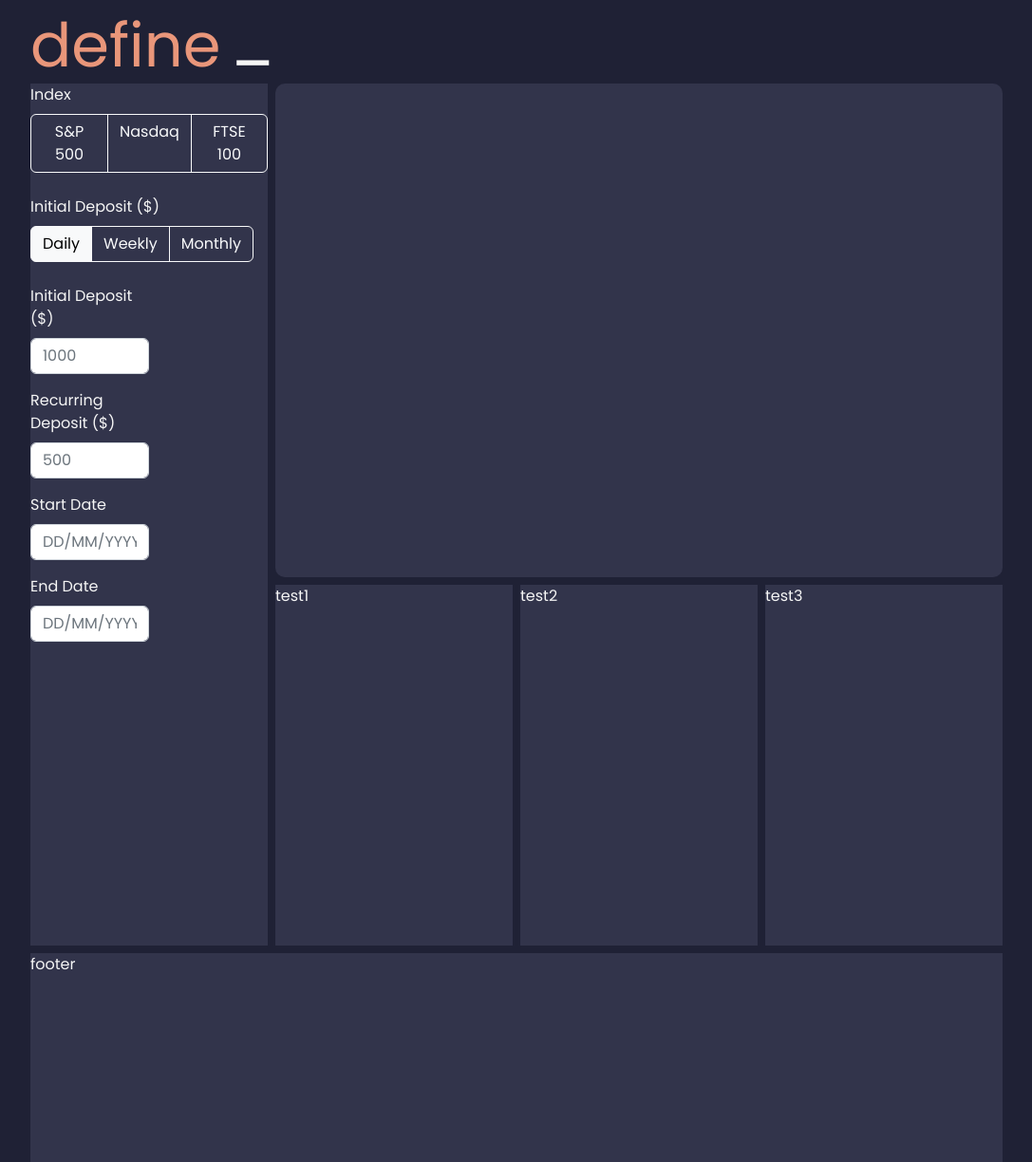
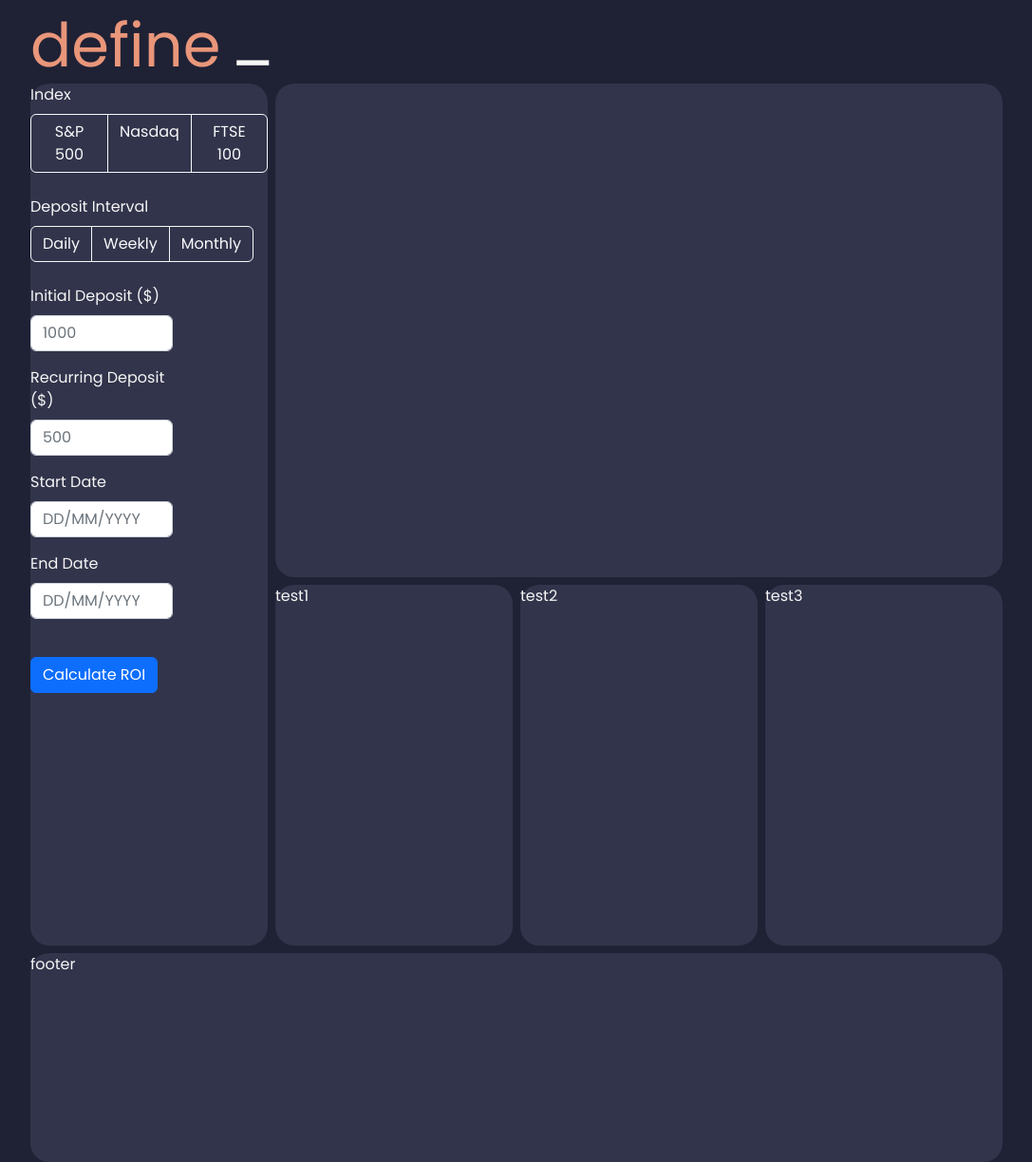
Before and after one commit to zainansarii/roi, a Flask app: template templates/index.html in a window 1280 px wide. Shown: the whole page at 95% size, without its empty margins (96-1183 px from the left). Run offline with Flask 2, Linux system fonts and the light colour scheme; the template is opened without the code that fills it, so the values that code supplies are empty; a map, chart or similar area stays blank; some libraries are stand-ins or nearby versions.

Commit message:
get data from bootstrap form

```diff
--- a/static/style.css
+++ b/static/style.css
@@ -28,32 +28,37 @@ header {
 
 main {
   background-color: #32344b;
-  border-radius: 10px;
+  border-radius: 20px;
   grid-area: main;
 }
 
 #sidebar {
   background-color: #32344b;
+  border-radius: 20px;
   grid-area: sidebar;
 }
 
 #sum1 {
   background-color: #32344b;
+  border-radius: 20px;
   grid-area: sum1;
 }
 
 #sum2 {
   background-color: #32344b;
+  border-radius: 20px;
   grid-area: sum2;
 }
 
 #sum3 {
   background-color: #32344b;
+  border-radius: 20px;
   grid-area: sum3;
 }
 
 footer {
   background-color: #32344b;
+  border-radius: 20px;
   grid-area: footer;
 }
 
--- a/templates/index.html
+++ b/templates/index.html
@@ -63,57 +63,45 @@
             </script>
         </main>
         <div id="sidebar">
-            <!-- <div class="dropdown">
-                <button class="btn btn-secondary dropdown-toggle" type="button" id="dropdownMenuButton2" data-bs-toggle="dropdown" aria-expanded="false">
-                    Index
-                </button>
-                <ul class="dropdown-menu dropdown-menu-light" aria-labelledby="dropdownMenuButton2">
-                    <li><a class="dropdown-item" href="#">S&P500</a></li>
-                    <li><a class="dropdown-item" href="#">Dow 30</a></li>
-                    <li><a class="dropdown-item" href="#">Nasdaq</a></li>
-                    <li><hr class="dropdown-divider"></li>
-                    <li><a class="dropdown-item" href="#">FTSE 100</a></li>
-                    <li><a class="dropdown-item" href="#">FTSE 250</a></li>
-                </ul>
-            </div><br> -->
-            <label for="formGroupExampleInput" class="form-label">Index</label><br>
+            <label for="indexInput" class="form-label">Index</label><br>
             <div class="btn-group" role="group" aria-label="Basic radio toggle button group">
-                <input type="radio" class="btn-check" name="btnradio" id="btnradio1" autocomplete="off" checked>
-                <label class="btn btn-outline-light for="btnradio1">S&P 500</label>
+                <input type="radio" class="btn-check" name="index" id="indexbtn1" value="s&p500">
+                <label class="btn btn-outline-light" for="indexbtn1">S&P 500</label>
 
-                <input type="radio" class="btn-check" name="btnradio" id="btnradio2" autocomplete="off">
-                <label class="btn btn-outline-light" for="btnradio2">Nasdaq</label>
+                <input type="radio" class="btn-check" name="index" id="indexbtn2" value="nasdaq">
+                <label class="btn btn-outline-light" for="indexbtn2">Nasdaq</label>
 
-                <input type="radio" class="btn-check" name="btnradio" id="btnradio3" autocomplete="off">
-                <label class="btn btn-outline-light" for="btnradio3">FTSE 100</label>
+                <input type="radio" class="btn-check" name="index" id="indexbtn3" value="ftse100">
+                <label class="btn btn-outline-light" for="indexbtn3">FTSE 100</label>
             </div><br><br>
-            <label for="formGroupExampleInput" class="form-label">Initial Deposit ($)</label><br>
+            <label for="intervalInput" class="form-label">Deposit Interval</label><br>
             <div class="btn-group" role="group" aria-label="Basic radio toggle button group">
-                <input type="radio" class="btn-check" name="btnradio" id="btnradio1" autocomplete="off" checked>
-                <label class="btn btn-outline-light for="btnradio1">Daily</label>
+                <input type="radio" class="btn-check" name="interval" id="intervalbtn1" value="daily">
+                <label class="btn btn-outline-light" for="intervalbtn1">Daily</label>
 
-                <input type="radio" class="btn-check" name="btnradio" id="btnradio2" autocomplete="off">
-                <label class="btn btn-outline-light" for="btnradio2">Weekly</label>
+                <input type="radio" class="btn-check" name="interval" id="intervalbtn2" value="weekly">
+                <label class="btn btn-outline-light" for="intervalbtn2">Weekly</label>
 
-                <input type="radio" class="btn-check" name="btnradio" id="btnradio3" autocomplete="off">
-                <label class="btn btn-outline-light" for="btnradio3">Monthly</label>
+                <input type="radio" class="btn-check" name="interval" id="intervalbtn3" value="monthly">
+                <label class="btn btn-outline-light" for="intervalbtn3">Monthly</label>
             </div><br><br>
-            <div class="mb-3" style="width: 50%;">
-                <label for="formGroupExampleInput" class="form-label">Initial Deposit ($)</label>
-                <input type="text" class="form-control" id="formGroupExampleInput" placeholder="1000">
+            <div class="mb-3" style="width: 60%;">
+                <label for="initialDeposit" class="form-label">Initial Deposit ($)</label>
+                <input type="text" class="form-control" id="initialDeposit" placeholder="1000">
             </div>
-            <div class="mb-3" style="width: 50%;">
-                <label for="formGroupExampleInput2" class="form-label">Recurring Deposit ($)</label>
-                <input type="text" class="form-control" id="formGroupExampleInput2" placeholder="500">
+            <div class="mb-3" style="width: 60%;">
+                <label for="recurringDeposit" class="form-label">Recurring Deposit ($)</label>
+                <input type="text" class="form-control" id="recurringDeposit" placeholder="500">
             </div>
-            <div class="mb-3" style="width: 50%;">
-                <label for="formGroupExampleInput2" class="form-label">Start Date</label>
-                <input type="text" class="form-control" id="formGroupExampleInput2" placeholder="DD/MM/YYYY">
+            <div class="mb-3" style="width: 60%;">
+                <label for="startDate" class="form-label">Start Date</label>
+                <input type="text" class="form-control" id="startDate" placeholder="DD/MM/YYYY">
             </div>
-            <div class="mb-3" style="width: 50%;">
-                <label for="formGroupExampleInput2" class="form-label">End Date</label>
-                <input type="text" class="form-control" id="formGroupExampleInput2" placeholder="DD/MM/YYYY">
-            </div>
+            <div class="mb-3" style="width: 60%;">
+                <label for="endDate" class="form-label">End Date</label>
+                <input type="text" class="form-control" id="endDate" placeholder="DD/MM/YYYY">
+            </div><br>
+            <button type="button" class="btn btn-primary" id="submit">Calculate ROI</button>
         </div>
         <div id="sum1">test1</div>
         <div id="sum2">test2</div>
@@ -123,4 +111,15 @@
         <script src="{{ url_for('static', filename='index.js')}}"></script>
         <script src="https://cdn.jsdelivr.net/npm/bootstrap@5.2.0-beta1/dist/js/bootstrap.bundle.min.js" integrity="sha384-pprn3073KE6tl6bjs2QrFaJGz5/SUsLqktiwsUTF55Jfv3qYSDhgCecCxMW52nD2" crossorigin="anonymous"></script>
     </body>
+    <script>
+        document.getElementById("submit").onclick = function getInputData(){
+            let index = document.querySelector('input[name="index"]:checked').value
+            let interval = document.querySelector('input[name="interval"]:checked').value
+            let initialDeposit = document.querySelector('input[id="initialDeposit"]').value
+            let recurringDeposit = document.querySelector('input[id="recurringDeposit"]').value
+            let startDate = document.querySelector('input[id="startDate"]').value
+            let endDate = document.querySelector('input[id="endDate"]').value
+            //https://www.codespeedy.com/how-to-pass-javascript-variables-to-python-in-flask/
+        }
+    </script>
 </html>
```
Also changed, not shown: static/index.js (+0 -42 lines).
